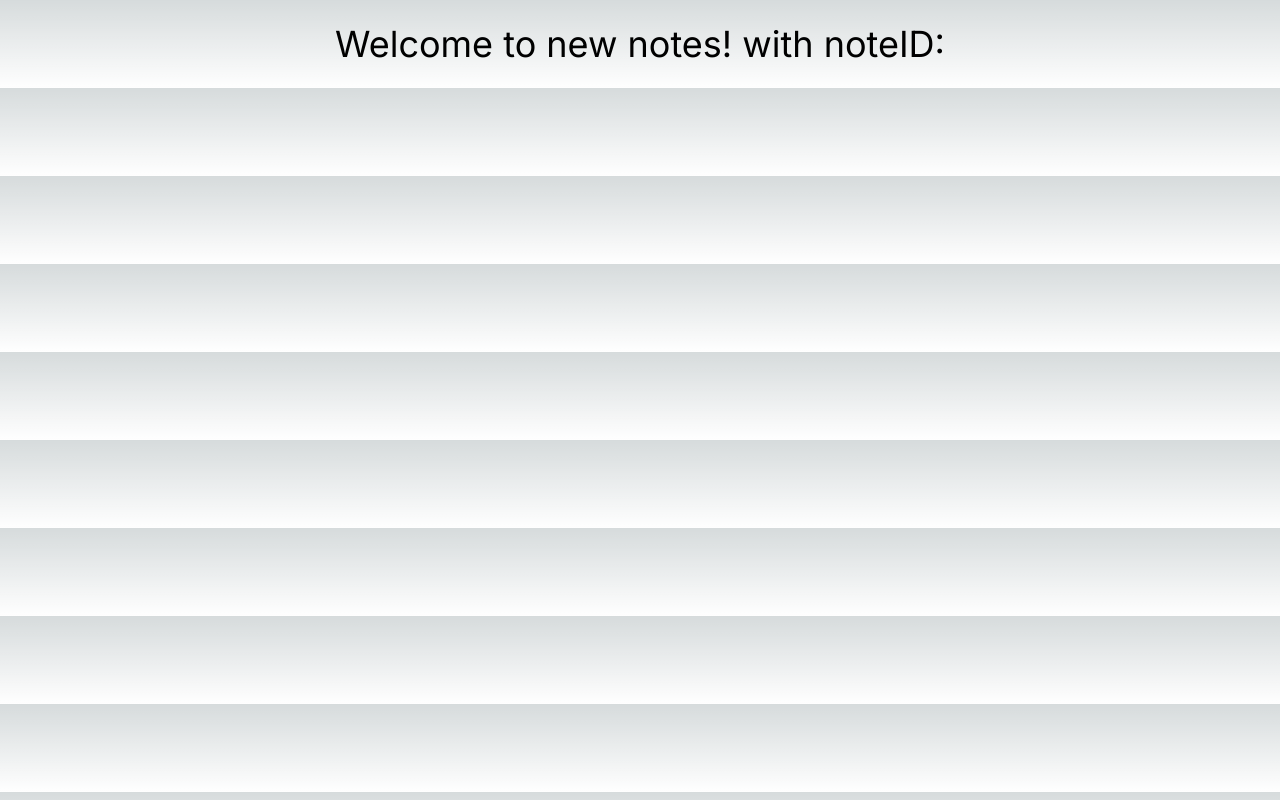
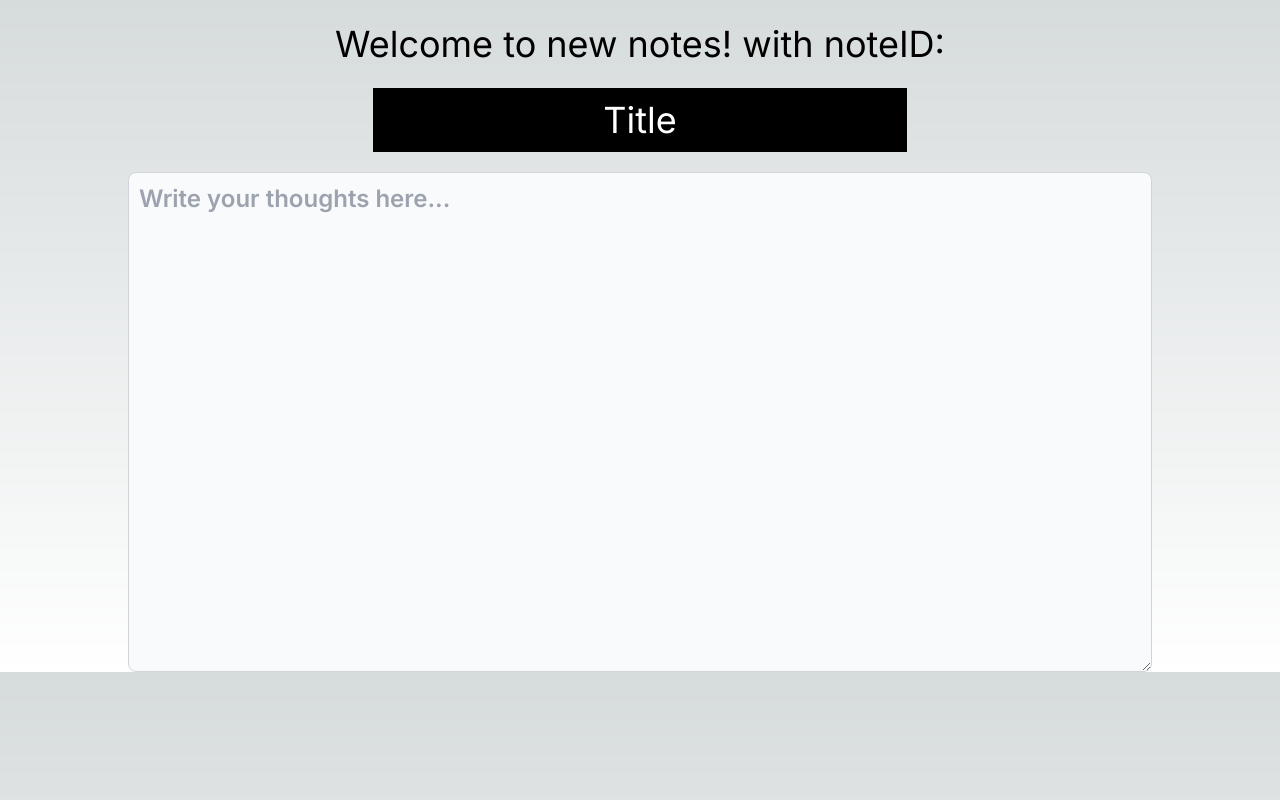
Before and after one commit to Shibbu264/notion-clone, a Next.js app: page /newnotes/1 in a window 1280 px wide. Built offline with nearby package versions, Linux system fonts and the light colour scheme; no server answers.

Commit message:
Added delete functionality

```diff
--- a/package.json
+++ b/package.json
@@ -11,6 +11,7 @@
   "dependencies": {
     "@emotion/react": "^11.11.3",
     "@emotion/styled": "^11.11.0",
+    "@mui/icons-material": "^5.15.2",
     "@mui/material": "^5.15.2",
     "@prisma/client": "^5.7.1",
     "next": "14.0.4",
--- /dev/null
+++ b/src/app/api/deletenote/route.ts
@@ -0,0 +1,42 @@
+
+import { PrismaClient } from '@prisma/client';
+import { NextResponse } from 'next/server';
+
+
+
+const prisma=new PrismaClient()
+export async function POST(req:Request){
+
+    const body=await req.json()
+    const noteid=body.noteid??""
+
+    try{
+
+
+await prisma.post.delete({
+    where:{
+        id:noteid
+    }
+})
+
+
+
+return NextResponse.json({message:"Succesfully Deleted!"})
+
+    }
+    catch (e){
+console.log(e)
+return NextResponse.json(
+  {error:e}
+)
+
+    }
+
+
+
+
+
+
+
+
+  }
--- a/src/app/api/userdata/route.ts
+++ b/src/app/api/savedata/route.ts
@@ -1,38 +1,66 @@
 import { PrismaClient } from '@prisma/client';
-import { error } from 'console';
-import { create } from 'domain';
-import type { NextApiRequest, NextApiResponse } from 'next';
-
-import { NextRequest, NextResponse } from 'next/server';
-
-const prisma = new PrismaClient();
+import { NextResponse } from 'next/server';
 
 
-export  async function POST(
-    req: Request
 
-  ) : Promise <any> {
-    const body =await req.json();
+const prisma=new PrismaClient()
+export async function POST(req:Request){
 
-      try {
+    const body=await req.json()
+    const noteid=body.noteid??""
+const title=body.title??""
+const content=body.content??""
+    try{
+      const user=await prisma.user.findUnique({where:{
+        id:body.userid??""
+      }})
 
-        const user = await  prisma.user.findUnique({
-            where: {
-              id:body.email,
-            },
-            include: {
-              posts: true,
-            },
-          });
+await prisma.post.upsert(
+  {create:{
+    id:noteid,
+    title:title,
+    content:content,
+    authorId:user?.id??"",
+    categories:""
 
-        return NextResponse.json({user});
+   },
 
-      } catch (error) {
+  update:{
+    title:title,
+    content:content,
+    categories:""
+  },
+  where:{
+    id:noteid,
 
-      return NextResponse.json(
-        { message: error },
-        { status: 503 },
-      );
-      }
+  },
+
+
+
+  }
+)
+const post =await prisma.post.findUnique({
+  where:{
+    id:noteid
+  }
+})
+console.log(post)
+return NextResponse.json({post:post})
 
     }
+    catch (e){
+console.log(e)
+return NextResponse.json(
+  {error:e}
+)
+
+    }
+
+
+
+
+
+
+
+
+  }
--- a/src/app/home.tsx
+++ b/src/app/home.tsx
@@ -1,15 +1,25 @@
 import Image from 'next/image'
 import { useSession, signIn, signOut } from "next-auth/react"
+import DeleteIcon from '@mui/icons-material/Delete';
 
 import { useEffect, useId, useState } from 'react';
 import { v4 as uuid } from "uuid";
 import Link from 'next/link';
+import { postcss } from 'tailwindcss';
 
 export default function Home1() {
   const { data: session,status} = useSession()
   const [user,setUser]=useState<{} | null>(null);
   const unique_id = uuid().slice(0,8);
 
+  async function deletenote(noteid:string) {
+    await fetch("/api/deletenote",{method:'POST', headers: {
+      'Content-Type': 'application/json',
+    },
+    body:JSON.stringify({noteid:noteid
+    })})
+
+  }
 
   useEffect(() => {
     async function fetchuserdata (email:string){
@@ -44,17 +54,24 @@ else{  if (session) {
   <div className='flex justify-start flex-col'>
   <img className='my-3 block ml-[2%]  w-16 h-16 rounded-full p-3 border-2 border-white ' src={user.profilepic}/>
   <h1 className='my-4 ml-[2%]'> {session.user?.name} </h1>
-  <h1 className='ml-[2%] my-2'>My Notes</h1>
+  <h1 className='ml-[2%] font-bold text-blue-400 my-2'>My Notes</h1>
   <ul className='ml-[2%] '>
   {user.posts?.map((post,index)=>(
-<Link href={'/newnotes/'+post.id} ><li className='my-1' key={index}>{post.id}</li></Link>
+    < div className='flex items-center my-3 gap-6' key={post.id}>
+<Link href={'/newnotes/'+post.id} ><li className='hover:scale-105' >{post.title}</li>
+</Link>
+<button onClick={()=>{
+ deletenote(post.id)
+const updatedPosts = user.posts.filter(posti => posti.id !== post.id);
+        setUser({ ...user, posts: updatedPosts });;}} ><DeleteIcon className='cursor-pointer hover:text-red-500'/></button>
+</div>
   ))}
   </ul>
   </div>
 )}
        <br />
 
-        <Link href={'/newnotes/'+unique_id} ><button className='mt-6 block mx-auto bg-white text-blue-500 hover:text-white hover:bg-green-500 px-2 py-2 rounded-xl' >Create notes!</button></Link>
+        <Link href={'/newnotes/'+unique_id} ><button className='mt-6 block mx-auto bg-white text-blue-500 font-semibold hover:text-white hover:bg-green-500 px-2 py-2 rounded-xl' >Create notes!</button></Link>
 
         <button className='mt-[25%] mx-auto block bg-white text-blue-500 hover:text-white hover:bg-blue-500 px-2 py-2 rounded-xl' onClick={() => signOut().then(()=>{window.location.replace("/signin")})}>Sign out</button>
       </div>
--- a/src/app/newnotes/[noteid]/page.tsx
+++ b/src/app/newnotes/[noteid]/page.tsx
@@ -1,11 +1,13 @@
 "use client"
-
 import { useEffect, useRef, useState } from "react"
 import { useSession } from 'next-auth/react';
 import { stat } from "fs";
 export default function Note({params}:{params:{noteid:string}}){
 const { data: session,status} = useSession()
-const isAuthActionTaken = useRef(false);
+const[title,settitle]=useState("Title")
+const [content,setContent]=useState("")
+const [spacecounter,setspace]=useState(false)
+
 
 const noteid1=params.noteid
 const [Noteidaftersaving,setnoteid]=useState("")
@@ -16,10 +18,14 @@ async function savenotes(noteid:string) {
         headers: {
           'Content-Type': 'application/json',
         },
-        body:JSON.stringify({noteid:noteid,userid:session?.user?.email})})
+        body:JSON.stringify({noteid:noteid,userid:session?.user?.email
+
+        })})
         const data=await response.json()
         console.log(data)
 setnoteid(data.post.id)
+settitle(data.post.title)
+setContent(data.post.content)
 }
 
 useEffect(
@@ -28,11 +34,23 @@ useEffect(
 if(status=="authenticated" )
  {  savenotes(noteid1)
    console.log("inside-effect")}
-isAuthActionTaken.current=true
+setspace(false)
   }
     ,[status])
 
+async function savedata(){
 
+    await fetch("/api/savedata",{
+        method:'POST',
+        headers: {
+          'Content-Type': 'application/json',
+        },
+        body:JSON.stringify({noteid:noteid1,userid:session?.user?.email
+        ,title:title,content:content
+        })})
+        console.log("data saved!")
+
+}
 
 
 return(
@@ -40,7 +58,17 @@ return(
 
 <h1 className="flex justify-center my-6 text-4xl">Welcome to new notes! with noteID: {Noteidaftersaving} </h1>
 
+<div className="flex flex-col items-center gap-5  justify-center">
+    <input value={title} onChange={(e)=>{
+        const value=e.target.value
 
+       savedata()
+
+        settitle(e.target.value)}}  className="block px-2 text-4xl placeholder:text-white border-0 focus:border-none text-center text-white bg-black min-w-72 h-fit min-h-16 w-fit" type="text" ></input>
+<textarea value={content} onChange={(e)=>{ const value=e.target.value;  if (value[value.length - 1] === ' '||value[value.length - 1] === '.') {
+   savedata()
+  }setContent(e.target.value)}} id="message" className="h-fit p-2.5 min-w-[80%] sm:min-h-[500px] w-fit font-semibold  text-2xl text-gray-900 bg-gray-50 rounded-lg border border-gray-300 focus:ring-blue-500 focus:border-blue-500 dark:bg-gray-700 dark:border-gray-600 dark:placeholder-gray-400 dark:text-white dark:focus:ring-blue-500 dark:focus:border-blue-500" placeholder="Write your thoughts here..."></textarea>
+</div>
 
 </div>
 
```
Also changed, not shown: 1 other file (tests, documents, lock files or other folders).
